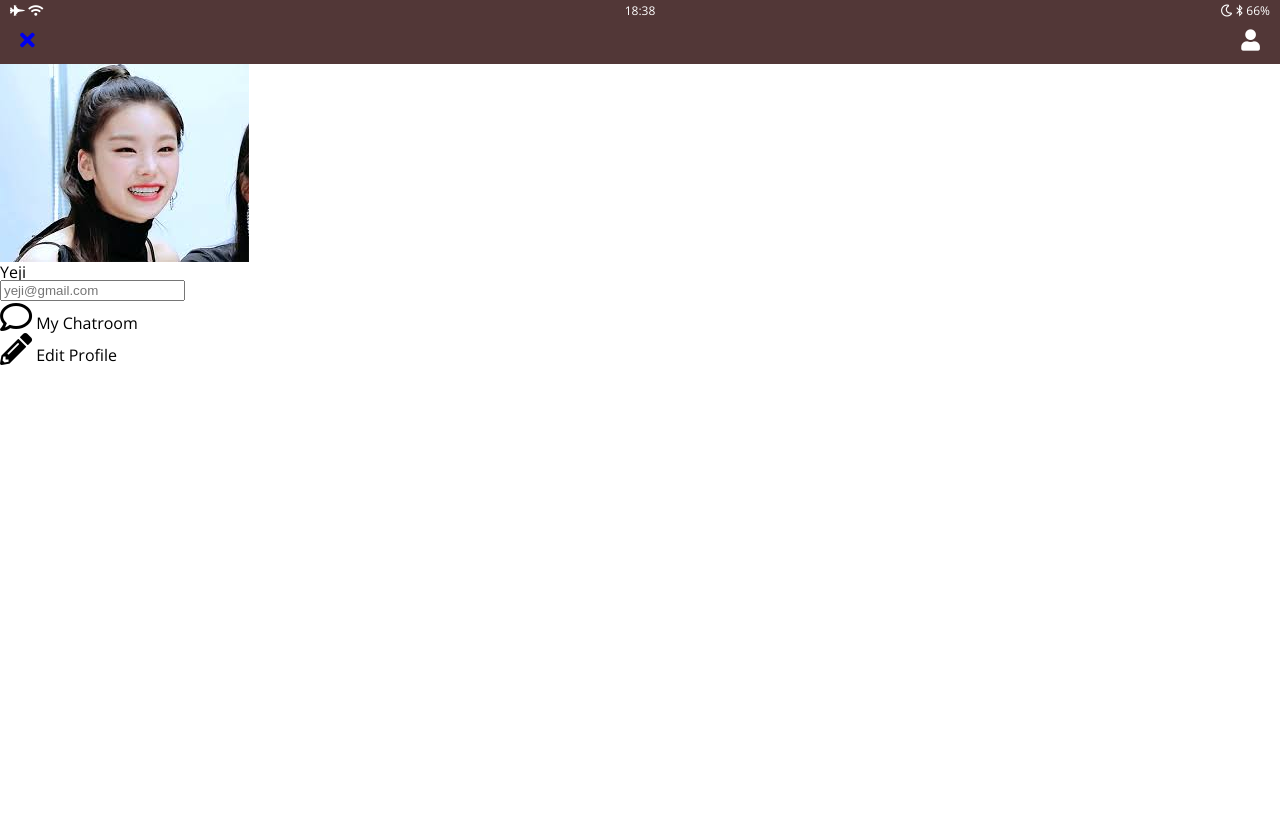
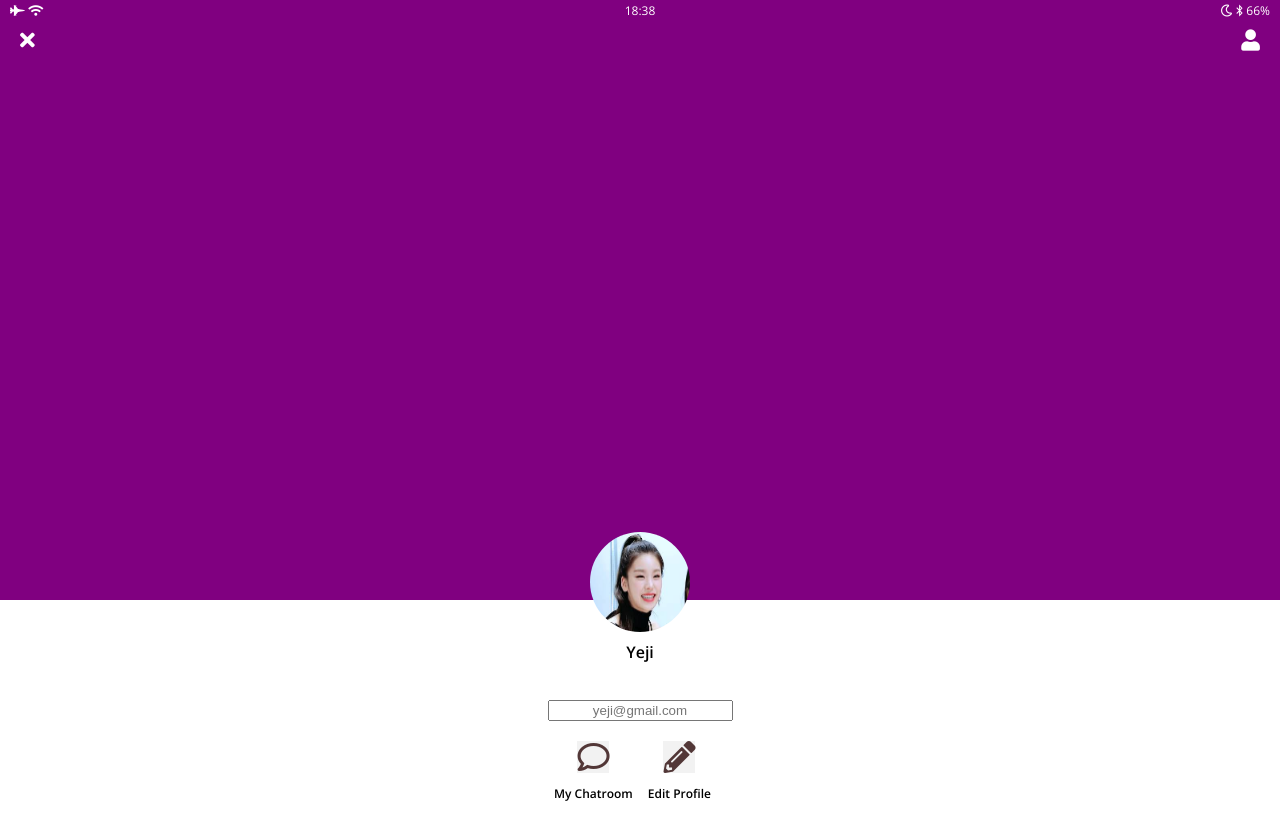
Before and after one commit to hyunjaesung/KaKaoTalkClone, a plain HTML site: page profile.html in a window 1280 px wide. Before the commit the page ends 800 px from the top, so only its background shows below. Drawn offline with nearby package versions, Linux system fonts and the light colour scheme.

Commit message:
CSS-11
profile.css

```diff
--- a/css/header.css
+++ b/css/header.css
@@ -5,6 +5,7 @@
   position:fixed;
   width : 100%;
   top:0;
+  z-index: 9;
 }
 
 .top-header .header__top,
--- /dev/null
+++ b/css/profile.css
@@ -0,0 +1,76 @@
+.top-header--transparent{
+  background-color: transparent;
+}
+
+.header__bottom i{
+  color: white;
+}
+
+.profile .profile__header{
+  position:relative;
+  background-color: purple;
+  height: 80vh;
+  width: 100%;
+  top: -100px;
+  display: flex;
+  flex-direction: column;
+  justify-content: flex-end;
+  align-items: center;
+
+}
+
+.profile__header .profile__header-container{
+  text-align: center;
+  position: relative;
+  bottom: -60px;
+}
+
+.profile__header .profile__header-container img{
+  width: 100px;
+  height: 100px;
+  border-radius: 50%;
+  margin-bottom: 10px;
+
+}
+.profile__header-container .profile__header-title{
+  font-weight: 800;
+
+}
+.profile .profile__container{
+  display: flex;
+  flex-direction: column;
+  align-items: center;
+}
+
+.profile__container input{
+  margin-bottom: 20px;
+  text-align: center;
+}
+
+.profile__actions{
+  display: flex;
+
+}
+
+.profile__action{
+  display: flex;
+  flex-direction: column;
+  align-items: center;
+  margin-right: 15px;
+  margin-bottom: 30px;
+  cursor: pointer;
+}
+
+
+.profile__action-circle{
+  background: #f2f2f2;
+  padding: 15px
+  borer-radius:50%;
+  color: #523737;
+  margin-bottom: 15px;
+}
+
+.profile__action-title{
+  font-size: 12px;
+  font-weight: 600;
+}
--- a/css/search-bar.css
+++ b/css/search-bar.css
@@ -1,6 +1,7 @@
 .search-bar{
   padding: 10px 25px;
   position: relative;
+  z-index: 1;
 }
 
 .search-bar input{
--- a/css/style.css
+++ b/css/style.css
@@ -8,3 +8,4 @@
 @import 'chats.css';
 @import 'find.css';
 @import 'more.css';
+@import "profile.css";
--- a/profile.html
+++ b/profile.html
@@ -7,7 +7,7 @@
     <link rel="stylesheet" href="css/style.css">
   </head>
   <body>
-    <header class = "top-header">
+    <header class = "top-header top-header--transparent">
       <div class="header__top">
         <div class="header__column">
           <i class="fas fa-fighter-jet"></i>
@@ -26,7 +26,7 @@
       <div class="header__bottom">
         <div class="header__column">
           <a href="index.html">
-            <i class="fa fa-times fa-lg"></i>
+            <i class="fas fa-times fa-lg"></i>
           </a>
         </div>
         <div class="header__column">
@@ -34,11 +34,14 @@
         </div>
       </div>
     </header>
-    <main class="profile"></main>
+    <main class="profile">
       <header class="profile__header">
+        <div class="profile__header-container">
           <img src="images/avatar.jpg" alt="">
           <h3 class="profile__header-title">Yeji</h3>
+        </div>
       </header>
+      <div class="profile__container">
           <input type="text"placeholder="yeji@gmail.com">
           <div class="profile__actions">
             <div class="profile__action">
@@ -54,5 +57,7 @@
               <span class="profile__action-title">Edit Profile</span>
             </div>
           </div>
+      </div>
+      </main>
   </body>
 </html>
```
Lines whose indentation alone changed are shown as unchanged.
